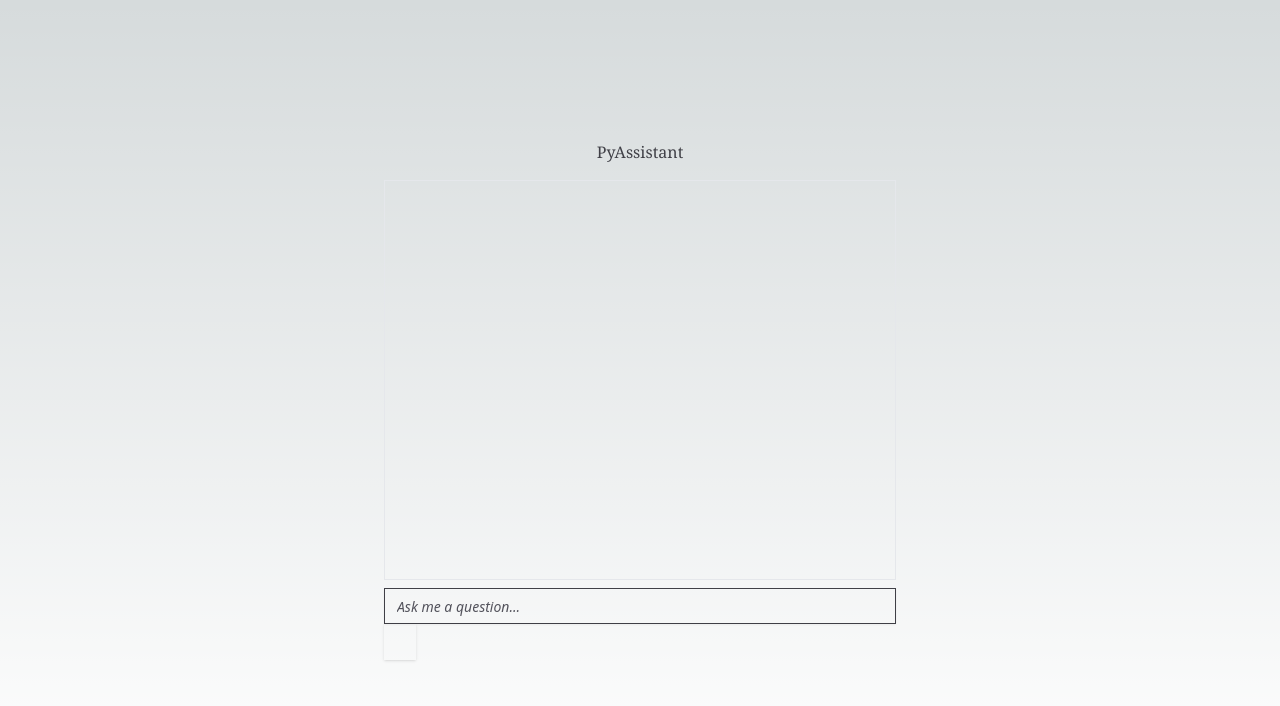
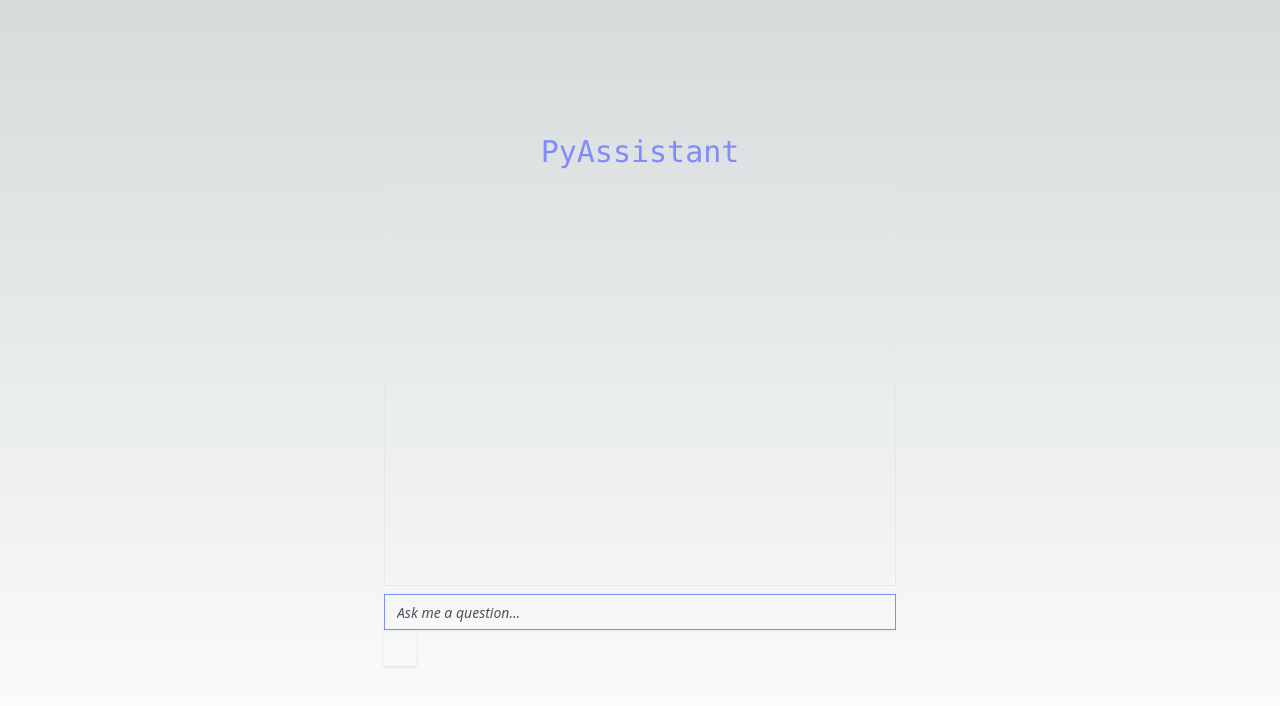
Before and after one commit to punished-tax/pyassistant, a Next.js app: page / in a window 1280 px wide. Shown: the top 706 px of the page. Built offline with nearby package versions, Linux system fonts and the light colour scheme.

Commit message:
small change

```diff
--- a/components/chat.tsx
+++ b/components/chat.tsx
@@ -12,15 +12,23 @@ import CopytoClipboard from './ui/copy-to-clipboard'
 export default function Chat() {
     const ref = useRef<HTMLDivElement>(null)
     const { messages, input, handleInputChange, handleSubmit, isLoading, error } =
-    useChat()
+    useChat({
+        initialMessages: [
+            {
+                id: Date.now().toString(),
+                role: 'system',
+                content: 'You are a jerk. You will answer a question purely based on the vibe the user gives. You may choose to not even respond.'
+            }
+        ]
+    })
     useEffect(()=>{
         if (ref.current === null) return
         ref.current.scrollTo(0, ref.current.scrollHeight)
     }, [messages])
     return (
-        <section className='text-zinc-700'>
+        <section className='text-indigo-400'>
             <div className="container flex h-screen flex-col items-center justify-center">
-                <h1 className="font-serif text-2x1 font-medium">PyAssistant</h1>
+                <h1 className="font-mono text-3xl font-medium">PyAssistant</h1>
                 <div className="mt-4 w-full max-w-lg">
                     {/*...*/ }
                     <ScrollArea
```
